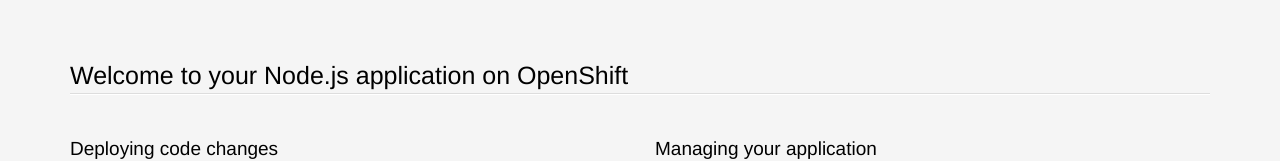
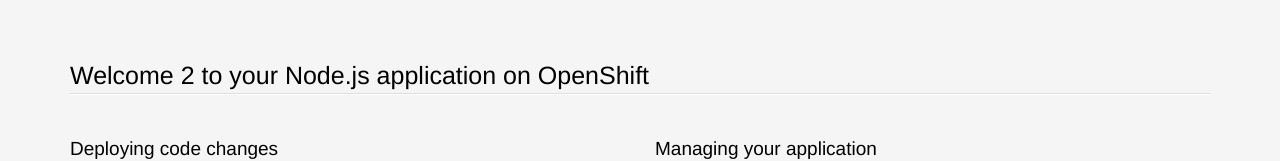
Before and after one commit to rubenbp/energia, a website: page public/index.html in a window 1280 px wide. Shown: the top 161 px of the page. Drawn offline with Linux system fonts and the light colour scheme.

Commit message:
Prueba de subida

```diff
--- a/public/index.html
+++ b/public/index.html
@@ -207,7 +207,7 @@
 <body>
 <section class='container'>
           <hgroup>
-            <h1>Welcome to your Node.js application on OpenShift</h1>
+            <h1>Welcome 2 to your Node.js application on OpenShift</h1>
           </hgroup>
 
 
```
